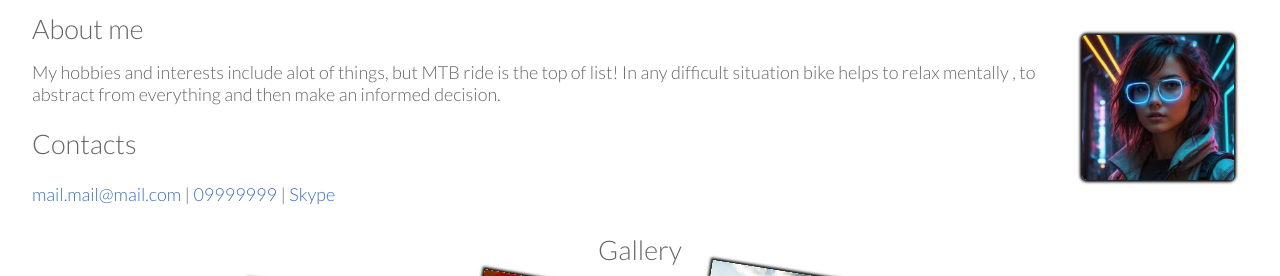
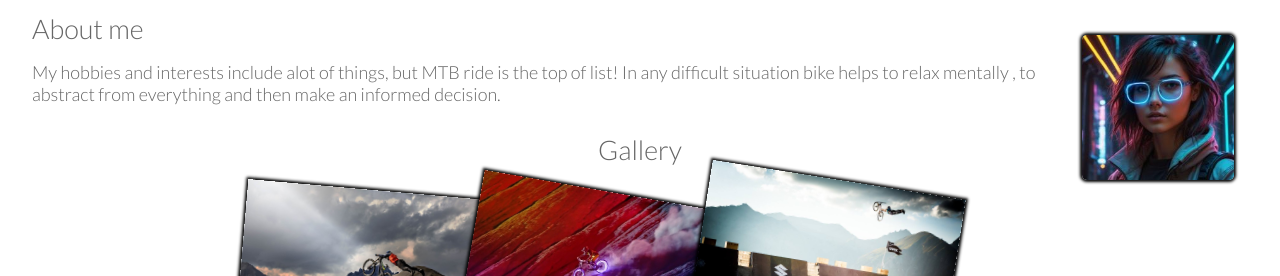
Before and after one commit to FuRa1/portfolio, a website: page index.html in a window 1280 px wide. Shown: the part 452-728 px from the top of the page. Drawn offline with nearby package versions, Linux system fonts and the light colour scheme.

Commit message:
Remove contact details from portfolio
Co-authored-by: Copilot <223556219+Copilot@users.noreply.github.com>

```diff
--- a/index.html
+++ b/index.html
@@ -30,12 +30,6 @@
             informed decision.
         </p>
 
-        <h2>Contacts</h2>
-
-        <p><a href="mailto:mail.mail@mail.com?Subject=Job" target="_top">mail.mail@mail.com</a> |
-            <a target="_top">09999999</a> |
-            <a target="_top">Skype</a>
-        </p>
     </section>
 </div>
 <div class="content galleryContent">
```
